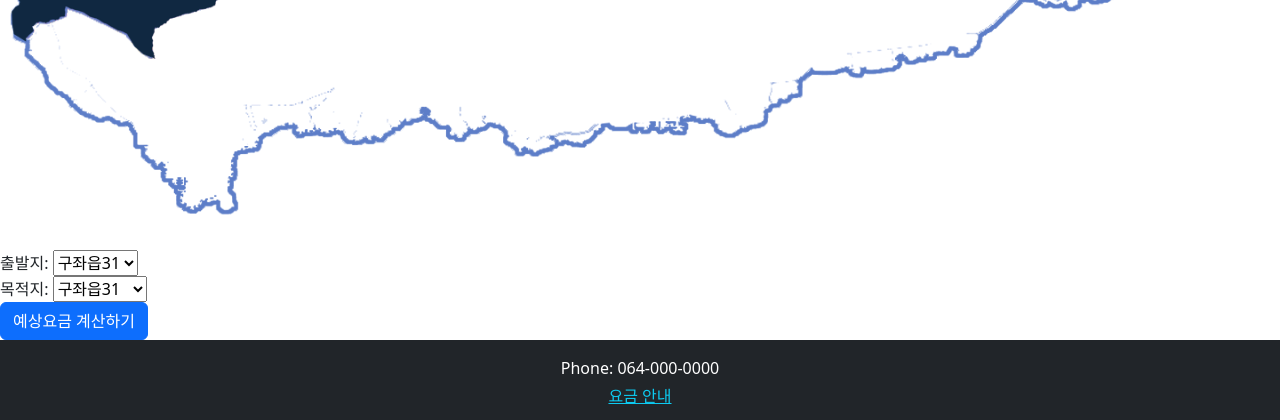
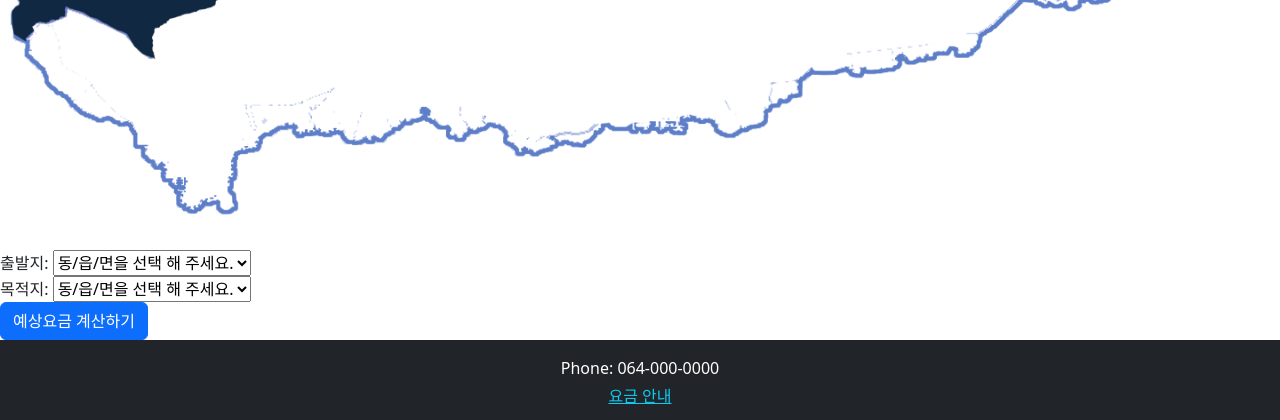
Before and after one commit to ryu-hyus/call_driver_project, a Django app: page /customer/pricepage/ in a window 1280 px wide. Shown: the part 700-1120 px from the top of the page. Run offline with Django 4.2, Linux system fonts and the light colour scheme.

Commit message:
요금페이지 셀렉박스 정리

```diff
--- a/calldriverapp/templates/customer/pricepage.html
+++ b/calldriverapp/templates/customer/pricepage.html
@@ -43,73 +43,75 @@
         <div class="position-relative">
             <label for="start_address">출발지:</label>
             <select id="start_address" class="address-dropdown">
-                    <option value="31" id="구좌">구좌읍31</option>
-                    <option value="17" id="건입">건입동17</option>
-                    <option value="7" id="내도">내도동7</option>
-                    <option value="10" id="노형">노형동10</option>
-                    <option value="15" id="도남">도남동15</option>
-                    <option value="11" id="도두">도두동11</option>
-                    <option value="24" id="도련">도련동24</option>
-                    <option value="6" id="도평">도평동6</option>
-                    <option value="27" id="봉개">봉개동27</option>
-                    <option value="14" id="삼도">삼도동14</option>
-                    <option value="22" id="삼양">삼양동22</option>
-                    <option value="20" id="아라">아라동20</option>
-                    <option value="3" id="애월">애월읍3</option>
-                    <option value="13" id="연동">연동13</option>
-                    <option value="25" id="영평">영평동25</option>
-                    <option value="23" id="오등">오등동23</option>
-                    <option value="19" id="오라">오라동19</option>
-                    <option value="28" id="용강">용강동28</option>
-                    <option value="12" id="용담">용담동12</option>
-                    <option value="5" id="외도">외도동5</option>
-                    <option value="9" id="월산">월산9</option>
-                    <option value="26" id="월평">월평동26</option>
-                    <option value="16" id="이도">이도동16</option>
-                    <option value="8" id="이호">이호동8</option>
-                    <option value="18" id="일도">일도동18</option>
-                    <option value="30" id="조천">조천읍30</option>
-                    <option value="1" id="한경">한경면1</option>
-                    <option value="2" id="한림">한림읍2</option>
-                    <option value="4" id="해안">해안동4</option>
-                    <option value="21" id="화북">화북동21</option>
-                    <option value="29" id="회천">회천동29</option>
+                <option value="0">동/읍/면을 선택 해 주세요.</option>
+                <option value="31" id="구좌">구좌읍</option>
+                <option value="17" id="건입">건입동</option>
+                <option value="7" id="내도">내도동</option>
+                <option value="10" id="노형">노형동</option>
+                <option value="15" id="도남">도남동</option>
+                <option value="11" id="도두">도두동</option>
+                <option value="24" id="도련">도련동</option>
+                <option value="6" id="도평">도평동</option>
+                <option value="27" id="봉개">봉개동</option>
+                <option value="14" id="삼도">삼도동</option>
+                <option value="22" id="삼양">삼양동</option>
+                <option value="20" id="아라">아라동</option>
+                <option value="3" id="애월">애월읍</option>
+                <option value="13" id="연동">연동</option>
+                <option value="25" id="영평">영평동</option>
+                <option value="23" id="오등">오등동</option>
+                <option value="19" id="오라">오라동</option>
+                <option value="28" id="용강">용강동</option>
+                <option value="12" id="용담">용담동</option>
+                <option value="5" id="외도">외도동</option>
+                <option value="9" id="월산">월산</option>
+                <option value="26" id="월평">월평동</option>
+                <option value="16" id="이도">이도동</option>
+                <option value="8" id="이호">이호동</option>
+                <option value="18" id="일도">일도동</option>
+                <option value="30" id="조천">조천읍</option>
+                <option value="1" id="한경">한경면</option>
+                <option value="2" id="한림">한림읍</option>
+                <option value="4" id="해안">해안동</option>
+                <option value="21" id="화북">화북동</option>
+                <option value="29" id="회천">회천동</option>
             </select>
         </div>
         <div>
             <label for="end_address">목적지:</label>
             <select id="end_address" class="address-dropdown">
-                    <option value="31" id="구좌">구좌읍31</option>
-                    <option value="17" id="건입">건입동17</option>
-                    <option value="7" id="내도">내도동7</option>
-                    <option value="10" id="노형">노형동10</option>
-                    <option value="15" id="도남">도남동15</option>
-                    <option value="11" id="도두">도두동11</option>
-                    <option value="24" id="도련">도련동24</option>
-                    <option value="6" id="도평">도평동6</option>
-                    <option value="27" id="봉개">봉개동27</option>
-                    <option value="14" id="삼도">삼도동14</option>
-                    <option value="22" id="삼양">삼양동22</option>
-                    <option value="20" id="아라">아라동20</option>
-                    <option value="3" id="애월">애월읍3</option>
-                    <option value="13" id="연동">연동13</option>
-                    <option value="25" id="영평">영평동25</option>
-                    <option value="23" id="오등">오등동23</option>
-                    <option value="19" id="오라">오라동19</option>
-                    <option value="28" id="용강">용강동28</option>
-                    <option value="12" id="용담">용담동12<</option>
-                    <option value="5" id="외도">외도동5</option>
-                    <option value="9" id="월산">월산9</option>
-                    <option value="26" id="월평">월평동26</option>
-                    <option value="16" id="이도">이도동16</option>
-                    <option value="8" id="이호">이호동8</option>
-                    <option value="18" id="일도">일도동18</option>
-                    <option value="30" id="조천">조천읍30</option>
-                    <option value="1" id="한경">한경면1</option>
-                    <option value="2" id="한림">한림읍2</option>
-                    <option value="4" id="해안">해안동4</option>
-                    <option value="21" id="화북">화북동21</option>
-                    <option value="29" id="회천">회천동29</option>
+                <option value="0">동/읍/면을 선택 해 주세요.</option>
+                <option value="31" id="구좌">구좌읍</option>
+                <option value="17" id="건입">건입동</option>
+                <option value="7" id="내도">내도동</option>
+                <option value="10" id="노형">노형동</option>
+                <option value="15" id="도남">도남동</option>
+                <option value="11" id="도두">도두동</option>
+                <option value="24" id="도련">도련동</option>
+                <option value="6" id="도평">도평동</option>
+                <option value="27" id="봉개">봉개동</option>
+                <option value="14" id="삼도">삼도동</option>
+                <option value="22" id="삼양">삼양동</option>
+                <option value="20" id="아라">아라동</option>
+                <option value="3" id="애월">애월읍</option>
+                <option value="13" id="연동">연동</option>
+                <option value="25" id="영평">영평동</option>
+                <option value="23" id="오등">오등동</option>
+                <option value="19" id="오라">오라동</option>
+                <option value="28" id="용강">용강동</option>
+                <option value="12" id="용담">용담동</option>
+                <option value="5" id="외도">외도동</option>
+                <option value="9" id="월산">월산</option>
+                <option value="26" id="월평">월평동</option>
+                <option value="16" id="이도">이도동</option>
+                <option value="8" id="이호">이호동</option>
+                <option value="18" id="일도">일도동</option>
+                <option value="30" id="조천">조천읍</option>
+                <option value="1" id="한경">한경면</option>
+                <option value="2" id="한림">한림읍</option>
+                <option value="4" id="해안">해안동</option>
+                <option value="21" id="화북">화북동</option>
+                <option value="29" id="회천">회천동</option>
             </select>
         </div>
     </div>
@@ -130,7 +132,7 @@
             dataType: 'json',
         }).done(function (response) {
             console.log(response);
-                $('#showprice').text('예상요금은' +" " +JSON.stringify(response).slice(-3,-1) + ',000원');
+            $('#showprice').text('예상요금은' + " " + JSON.stringify(response).slice(-3, -1) + ',000원');
 
         })
 
```
Lines whose indentation alone changed are shown as unchanged.
